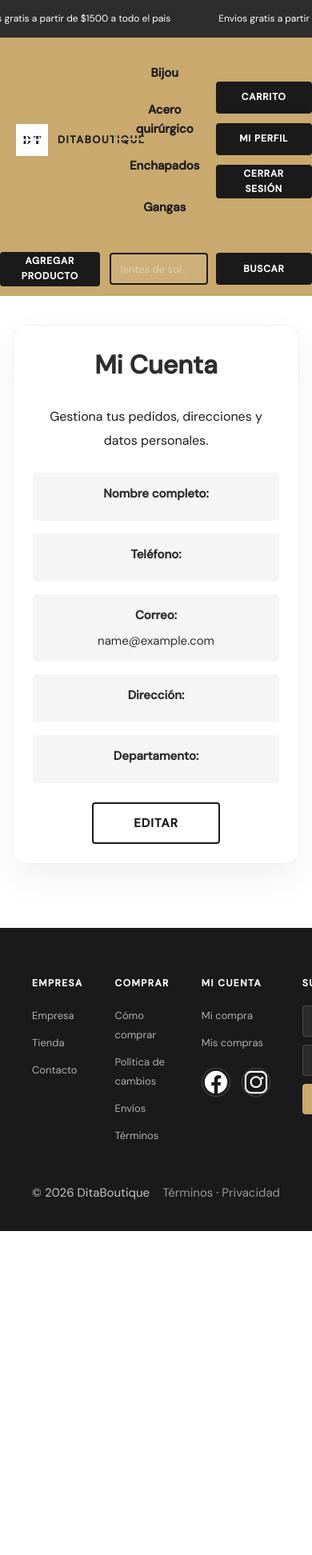
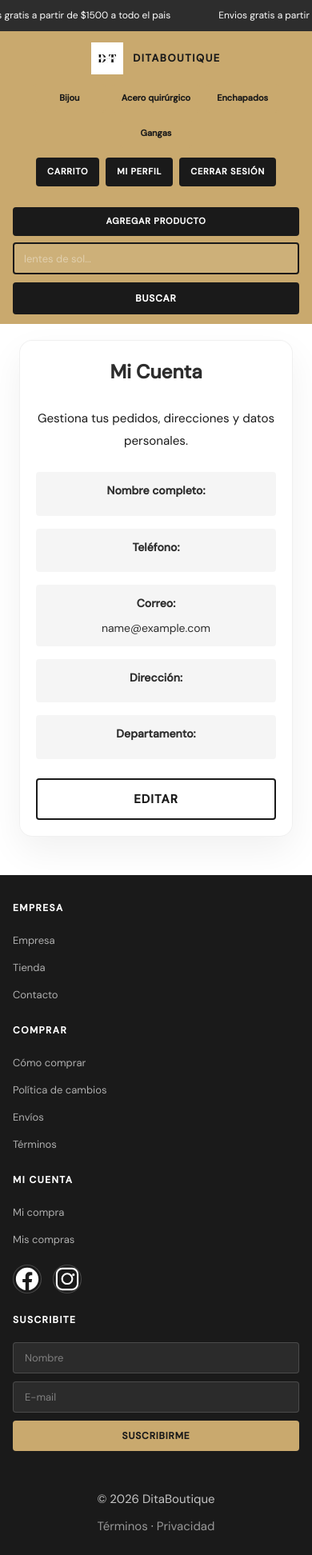
Before and after one commit to diegojUY/DitaBoutique, a Django app: page /mi-cuenta/ in a window 390 px wide; the page is wider, and only the part inside the window is pictured. Shown: that part at 80% size. Before the commit the page ends 1539 px from the top of that part, so only its background shows below. Run offline with Django 5.2, Linux system fonts and the light colour scheme; the visitor is signed in with stand-in values (Sample User, id 1); data comes from the database, SQL or seed files in the repository.

Commit message:
fix: add responsive styles for mobile and tablet views

```diff
--- a/static/css/base.css
+++ b/static/css/base.css
@@ -1402,41 +1402,283 @@ ul  { list-style: none; }
   padding: 0 40px;
 }
 
-@media (max-width: 600px) {
-  .container { padding: 0 16px; }
-  .top-banner {
-    padding: 14px 16px;
-    font-size: 12px;
-  }
-  .site-header {
-    flex-wrap: wrap;
-    justify-content: center;
-    gap: 16px;
-    text-align: center;
+/* ===== TABLET (max-width: 768px) ===== */
+@media (max-width: 768px) {
+  .container { padding: 0 20px; }
+
+  /* Header: stack vertically */
+  .site-header > .container {
+    flex-direction: column;
+    gap: 14px;
+    padding: 16px 20px;
   }
   .main-nav .nav-list {
     flex-wrap: wrap;
     justify-content: center;
-    gap: 12px;
+    gap: 10px;
+  }
+  .main-nav .nav-link,
+  .main-nav .nav-link--sale {
+    width: auto;
+    min-width: 100px;
+    padding: 0 12px;
+    font-size: 11px;
   }
   .header-actions {
     width: 100%;
     justify-content: center;
+    flex-wrap: wrap;
+    gap: 10px;
+    margin-right: 0;
+  }
+  .header-search-row .container {
+    flex-wrap: wrap;
+    gap: 10px;
+    padding: 0 20px;
+  }
+  .header-search {
+    flex: 1;
+    min-width: 200px;
+  }
+  .header-search input {
+    flex: 1;
+    width: auto;
+  }
+
+  /* Footer: 2 columns */
+  .footer-grid {
+    grid-template-columns: 1fr 1fr;
+    gap: 28px;
+  }
+  .site-footer { padding: 40px 20px 28px; }
+
+  /* Gallery: 2 columns */
+  .gallery-slide {
+    grid-template-columns: repeat(2, minmax(0, 1fr));
+    grid-template-rows: repeat(3, minmax(0, 1fr));
+  }
+  .product-rotation { min-height: 700px; }
+
+  /* Joyería: 2 columns */
+  .joyeria-grid {
+    grid-template-columns: repeat(2, minmax(0, 1fr));
+  }
+
+  /* Modal */
+  .modal-box {
+    grid-template-columns: 1fr;
+  }
+  .modal-image-wrap { min-height: 240px; }
+
+  /* Page card */
+  .page-card { margin: 24px 16px 0; }
+
+  /* Gallery header */
+  .gallery-header h1 { font-size: 28px; }
+  .home-gallery { padding-top: 48px; }
+}
+
+/* ===== MOBILE (max-width: 600px) ===== */
+@media (max-width: 600px) {
+  .container { padding: 0 16px; }
+
+  /* Top banner */
+  .top-banner {
+    padding: 10px 16px;
+    font-size: 12px;
+  }
+
+  /* Header: stack everything */
+  .site-header > .container {
+    flex-direction: column;
     gap: 12px;
+    padding: 14px 16px;
+    text-align: center;
+  }
+  .site-logo { justify-content: center; }
+  .main-nav .nav-list {
+    flex-wrap: wrap;
+    justify-content: center;
+    gap: 8px;
+  }
+  .main-nav .nav-link,
+  .main-nav .nav-link--sale {
+    width: auto;
+    min-width: 90px;
+    min-height: 36px;
+    padding: 0 10px;
+    font-size: 11px;
+  }
+  .header-actions {
+    width: 100%;
+    justify-content: center;
+    gap: 8px;
     flex-wrap: wrap;
     align-items: center;
+    margin-right: 0;
+  }
+  .header-icon {
+    min-width: auto;
+    padding: 0 12px;
+    font-size: 11px;
+    min-height: 36px;
+  }
+
+  /* Search row */
+  .header-search-row .container {
+    flex-direction: column;
+    align-items: stretch;
+    gap: 8px;
+    padding: 0 16px;
+  }
+  .header-add-product {
+    margin-right: 0;
+    width: 100%;
+    text-align: center;
   }
   .header-search {
     width: 100%;
-    justify-content: center;
+    flex-direction: column;
   }
   .header-search input {
     width: 100%;
     max-width: none;
   }
+  .header-search button {
+    width: 100%;
+  }
+
+  /* Footer: 1 column */
+  .footer-grid {
+    grid-template-columns: 1fr;
+    gap: 24px;
+  }
+  .site-footer {
+    padding: 32px 16px 24px;
+    margin-top: 48px;
+  }
+  .footer-bottom {
+    flex-direction: column;
+    text-align: center;
+    gap: 10px;
+  }
+
+  /* Gallery: 1 column */
+  .gallery-slide {
+    grid-template-columns: 1fr;
+    grid-template-rows: auto;
+    gap: 14px;
+  }
+  .product-rotation { min-height: auto; }
+  .gallery-item img { height: 200px; }
+  .gallery-header h1 { font-size: 24px; }
+  .home-gallery { padding-top: 36px; }
+
+  /* Joyería: 1 column */
+  .joyeria-grid {
+    grid-template-columns: 1fr;
+    gap: 16px;
+  }
+
+  /* Cart */
+  .login-card.cart-card {
+    max-width: 100%;
+  }
+  .cart-table th,
+  .cart-table td {
+    padding: 10px 8px;
+    font-size: 13px;
+  }
+  .cart-item__img,
+  .cart-item__placeholder {
+    width: 50px;
+    height: 50px;
+  }
+  .cart-summary {
+    flex-direction: column;
+    align-items: flex-start;
+  }
+
+  /* Login / Forms */
+  .login-panel { padding: 40px 0; }
+  .login-card { padding: 24px; }
+  .login-card__header h1 { font-size: 24px; }
+
+  /* Page card */
+  .page-card {
+    margin: 20px 8px 0;
+    padding: 20px;
+  }
+  .page-card h1 { font-size: 1.5rem; }
+  .page-card p { font-size: 0.95rem; }
+  .page-card-actions {
+    flex-direction: column;
+    align-items: stretch;
+  }
+  .page-card__button {
+    width: 100%;
+    text-align: center;
+    justify-content: center;
+  }
+
+  /* Modal */
+  .modal-overlay { padding: 12px; }
+  .modal-body { padding: 18px; }
+  .modal-title { font-size: 1.3rem; }
+  .modal-close {
+    width: 32px;
+    height: 32px;
+    font-size: 20px;
+    right: 10px;
+    top: 10px;
+  }
+
+  /* Product cards */
+  .product-card__actions {
+    flex-direction: column;
+    align-items: stretch;
+  }
+  .card-joya__button,
+  .search-result-card__button {
+    width: 100%;
+    text-align: center;
+    justify-content: center;
+  }
+
+  /* Checkout */
+  .checkout-card {
+    padding: 24px;
+    border-radius: 18px;
+  }
+  .checkout-card h2 { font-size: 20px; }
+
+  /* Cart badge */
   .cart-badge {
     top: -4px;
     right: -4px;
+  }
+
+  /* Shop top panel */
+  .shop-top-panel { padding: 18px; }
+  .shop-header h1 { font-size: 1.5rem; }
+  .category-filters { gap: 8px; }
+  .category-filters a {
+    padding: 8px 14px;
+    font-size: 13px;
+  }
+
+  /* Muestrario header */
+  .muestrario-header {
+    text-align: center;
+  }
+  .muestrario-header h2 {
+    font-size: 1.5rem;
+  }
+
+  /* Profile summary */
+  .summary-row {
+    padding: 12px 14px;
+    font-size: 14px;
   }
 }
 
```
